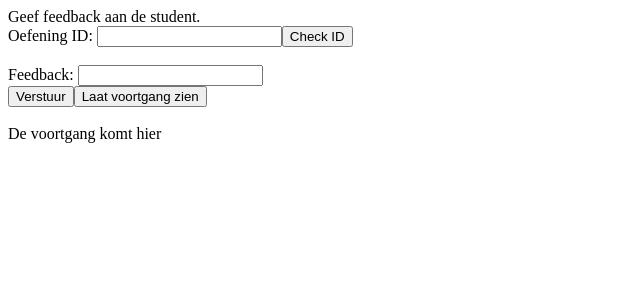
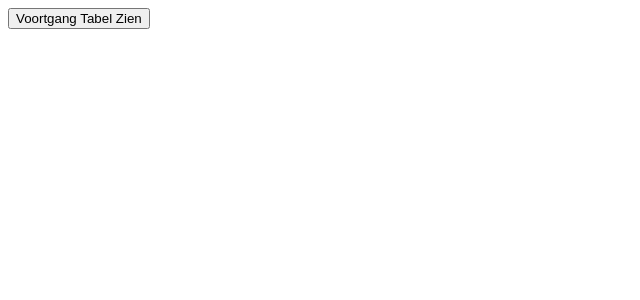
Before and after one commit to DASnoeken/Powerlift_App, an Angular app in the folder Frontend/Powerliften-coach/: page / in a window 1280 px wide. Shown: the top 300 px of the page, without its empty margins (0-640 px from the left). Built offline with nearby package versions, Linux system fonts and the light colour scheme.

Commit message:
Angular http requests

```diff
--- /dev/null
+++ b/Frontend/Powerliften-coach/src/app/Voortgang/voortgang.component.html
@@ -0,0 +1,13 @@
+<input type="button" value="Voortgang Tabel Zien" (click)="vulVoortgangen()">
+
+<table *ngFor="let voortgang of voortgangen">
+    <tr><th>Oefening naam</th><th>Oefening id</th><th>Gebruikte gewicht</th><th>Aantal reps</th><th>Gevoel</th><th>Feedback</th></tr>
+    <tr *ngFor="let v of voortgang">
+            <td>{{v.oefening.naam}}</td>
+            <td>{{v.id}}</td>
+            <td>{{v.gebruiktegewicht}}</td>
+            <td>{{v.liftaantal}}</td>
+            <td>{{v.antwoorden}}</td>
+            <td>{{v.feedback}}</td>
+    </tr>
+</table>
--- /dev/null
+++ b/Frontend/Powerliften-coach/src/app/Voortgang/voortgang.component.ts
@@ -0,0 +1,21 @@
+import { Component } from '@angular/core';
+import { Voortgang } from './voortgang';
+import { VoortgangService } from './voortgang.service';
+
+@Component({
+    selector: 'de-voortgang',
+    templateUrl: 'voortgang.component.html',
+    providers: [VoortgangService]
+})
+export class VoortgangComponent{
+    voortgang1 : Voortgang = new Voortgang();
+    voortgangen : Voortgang[] = [];
+    constructor(private voortgangService : VoortgangService){   //Dependency injection -- synoniem met @Autowired
+        this.voortgang1.gebruikteGewicht = 36;
+        console.log("constructor VoortgangComponent");
+    }
+    vulVoortgangen(){
+        this.voortgangService.deMethode().subscribe(voortgang => this.voortgangen.push(voortgang));
+        console.log(this.voortgangen);
+    }
+}
--- /dev/null
+++ b/Frontend/Powerliften-coach/src/app/Voortgang/voortgang.service.ts
@@ -0,0 +1,13 @@
+import { Injectable } from '@angular/core';
+import { Voortgang } from './voortgang';
+import { Observable } from 'rxjs';
+import { HttpClient, HttpHeaders } from '@angular/common/http';
+
+@Injectable()
+export class VoortgangService{
+    deMethode() : Observable<Voortgang>{
+        console.log("deMethode");
+        return this.http.get<Voortgang>("http://localhost:8082/allVoortgang");
+    }
+    constructor(private http: HttpClient){}
+}
--- /dev/null
+++ b/Frontend/Powerliften-coach/src/app/Voortgang/voortgang.ts
@@ -0,0 +1,7 @@
+export class Voortgang{
+    id? : number;
+    liftaantal : number;
+    gebruikteGewicht : number;
+    antwoorden : string;
+    feedback : string;
+}
--- a/Frontend/Powerliften-coach/src/app/app.component.html
+++ b/Frontend/Powerliften-coach/src/app/app.component.html
@@ -1,8 +1 @@
-Geef feedback aan de student.<br>
-Oefening ID: <input type="text" id="ID"><input type="button" value="Check ID" (click)="checkID()">
-<div id="CheckIDans"></div><br>
-Feedback: <input type="text" id="Feedback" value="{{feedback}}"><br>
-<input type="button" value="Verstuur" (click)="geefFeedback()">
-<input type="button" value="Laat voortgang zien" (click)="showVoortgang()">
-<div id="checkVerstuur"></div><br>
-<div id="voortgangDiv">{{voortgang}}</div>
+<de-voortgang></de-voortgang>
--- a/Frontend/Powerliften-coach/src/app/app.module.ts
+++ b/Frontend/Powerliften-coach/src/app/app.module.ts
@@ -4,10 +4,12 @@ import { HttpClientModule } from '@angular/common/http';
 
 import { AppRoutingModule } from './app-routing.module';
 import { AppComponent } from './app.component';
+import { VoortgangComponent } from './Voortgang/voortgang.component';
 
 @NgModule({
   declarations: [
-    AppComponent
+    AppComponent,
+    VoortgangComponent
   ],
   imports: [
     BrowserModule,
```
